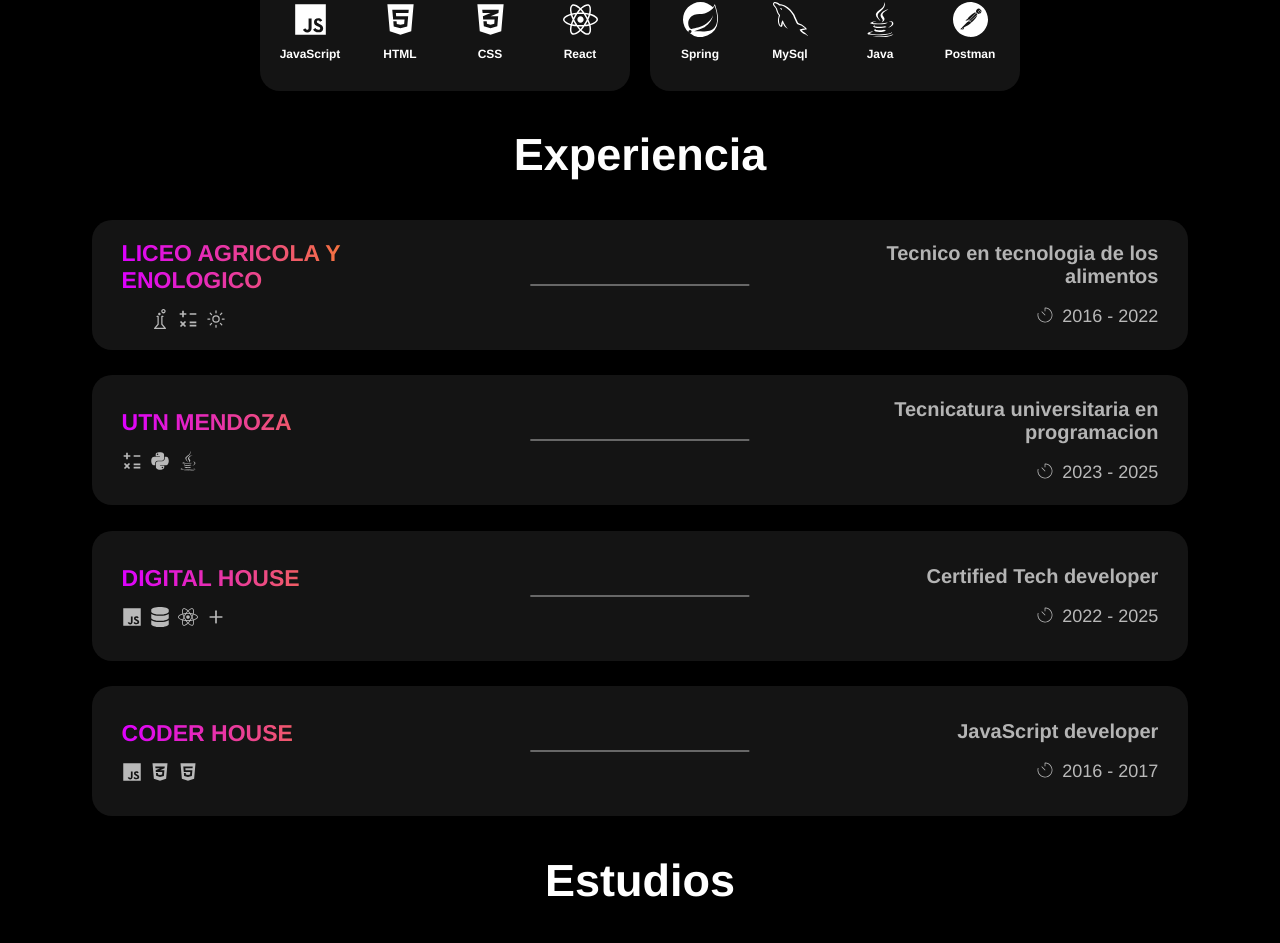
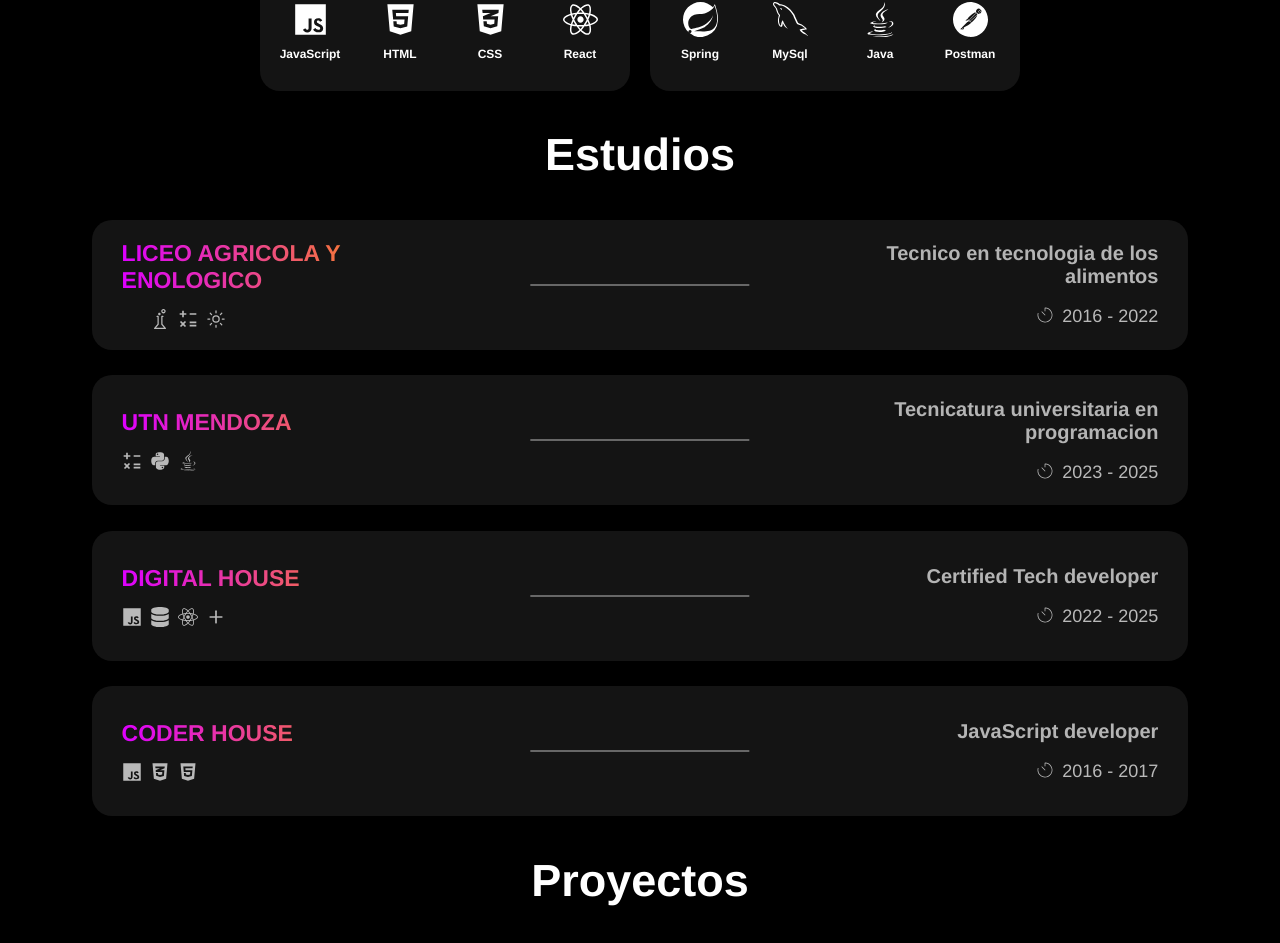
Before and after one commit to lauberna/portfolioWeb-, a React (Vite) app: page / in a window 1280 px wide. Shown: the part 1573-2516 px from the top of the page. Built offline with nearby package versions, Linux system fonts and the light colour scheme; some icons are missing.

Commit message:
estudios

```diff
--- a/src/sections/Knowledge.jsx
+++ b/src/sections/Knowledge.jsx
@@ -85,7 +85,7 @@
           </div>
         ))}
       </article>
-      <h2 className={s.tittleS}>Experiencia</h2>
+      <h2 className={s.tittleS}>Estudios</h2>
       <article id="estudio" className={s.study}>
         {data.map((item, index) => (
           <div key={index} className={s.card}>
--- a/src/sections/Projects.jsx
+++ b/src/sections/Projects.jsx
@@ -29,7 +29,7 @@
   ];
   return (
     <section className="projects">
-      <h2 className="project-tit">Estudios</h2>
+      <h2 className="project-tit">Proyectos</h2>
       <div className="contenedor">
         {projects.map((project) => (
           <a
```
